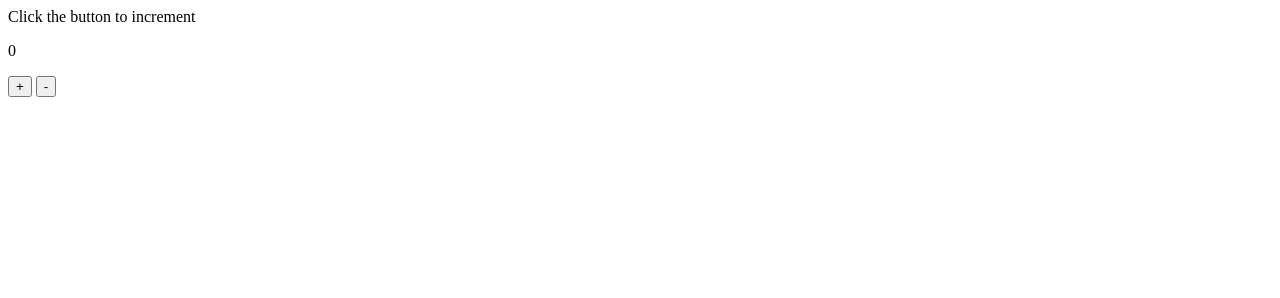
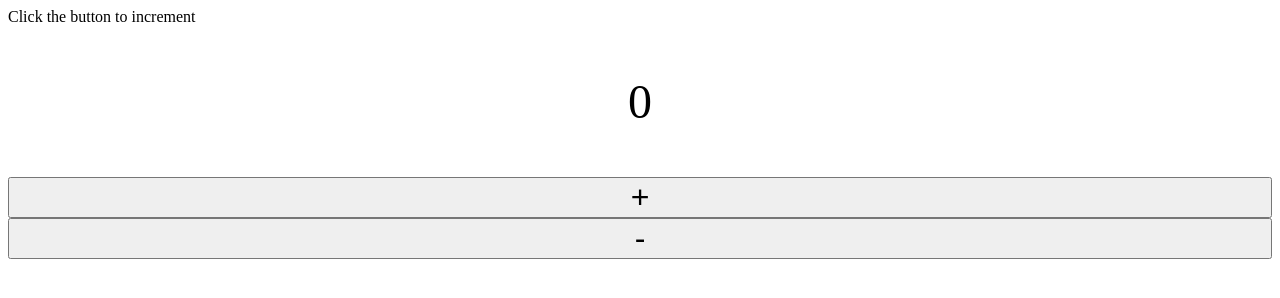
Before and after one commit to tertsdiepraam/Clicky-Counter, a plain HTML site: page index.html in a window 1280 px wide. Drawn offline with Linux system fonts and the light colour scheme.

Commit message:
Simple styling

```diff
--- /dev/null
+++ b/clicky_counter.css
@@ -0,0 +1,20 @@
+#counter {
+    text-align: center;
+    font-size: 3em;
+}
+
+.body {
+    height: 100%;
+    width: 100%;
+}
+
+#container {
+    margin: auto;
+}
+
+.change {
+    font-size: 2em;
+    width: 100%;
+    margin: 0px;
+    padding: 0px;
+}
--- a/index.html
+++ b/index.html
@@ -1,11 +1,13 @@
 <html>
     <head>
         <script src="clicky_counter.js"></script>
-        <!-- <link rel="stylesheet" type="text/css" href="game_of_life.css"> -->
+        <link rel="stylesheet" type="text/css" href="clicky_counter.css">
     </head>
     <body>
-        <p>Click the button to increment</p>
-        <p id="counter">0</p>
-        <button id="plus">+</button>
-        <button id="minus">-</button>
+        <div id="container">
+            <p>Click the button to increment</p>
+            <p id="counter">0</p>
+            <button id="plus" class="change">+</button>
+            <button id="minus" class="change">-</button>
+        </div>
     </body>
```
